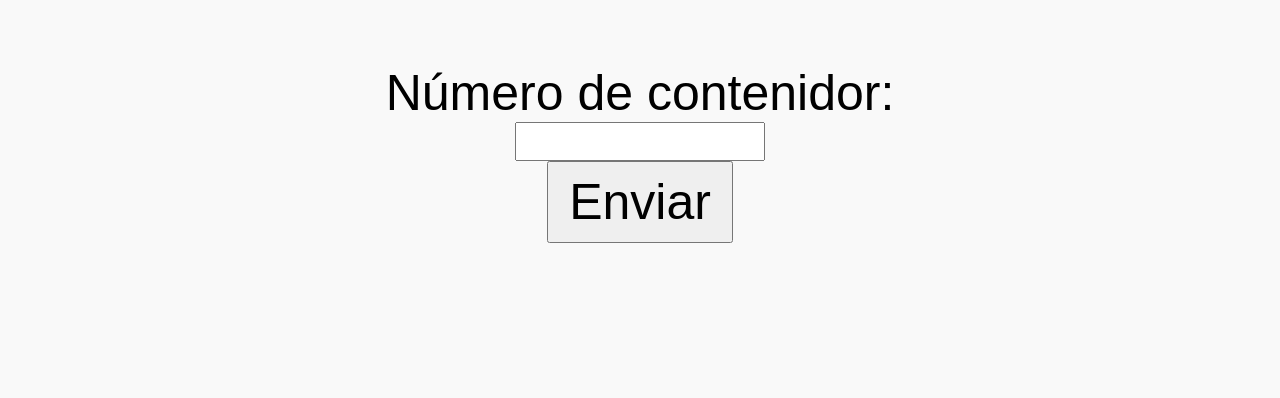
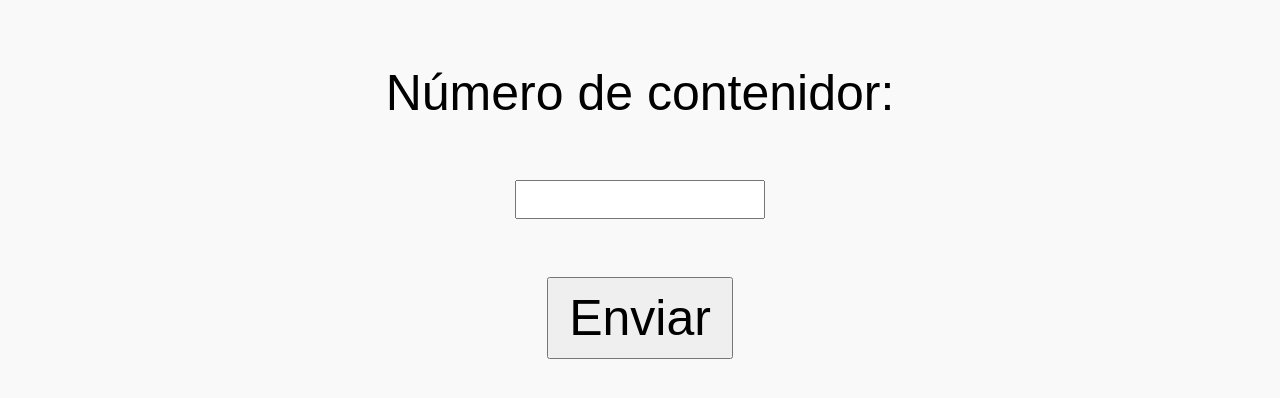
Before and after one commit to inaki-rp/inaki-rp.github.io, a plain HTML site: page docs/index.html in a window 1280 px wide. Shown: the part 168-566 px from the top of the page. Drawn offline with Linux system fonts and the light colour scheme.

Commit message:
Improve form layout in index.html
Added spacing to the form elements for better layout.

```diff
--- a/docs/index.html
+++ b/docs/index.html
@@ -9,10 +9,11 @@
     <h1>Buscador de contenidors</h1>
 
     <form>
-        Número de contenidor:<br>
-        <input type="text"><br>
-        <button type="submit">Enviar</button>
+        Número de contenidor:<br><br>
+        <input type="text"><br><br>
+        <button type="submit">Enviar</button><br><br>
     </form>
+    <hr>
 </body>
 
 </html>
```
